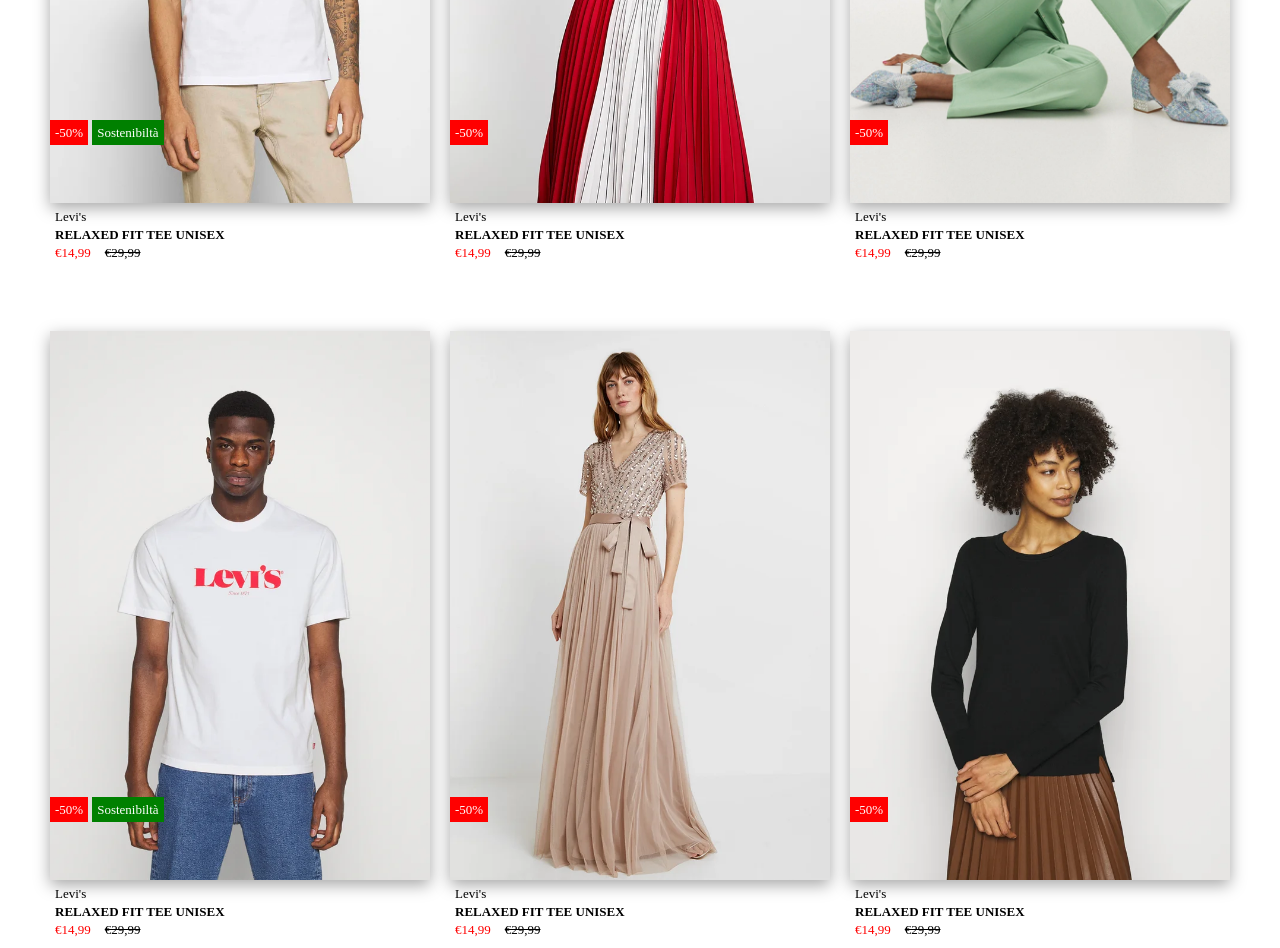
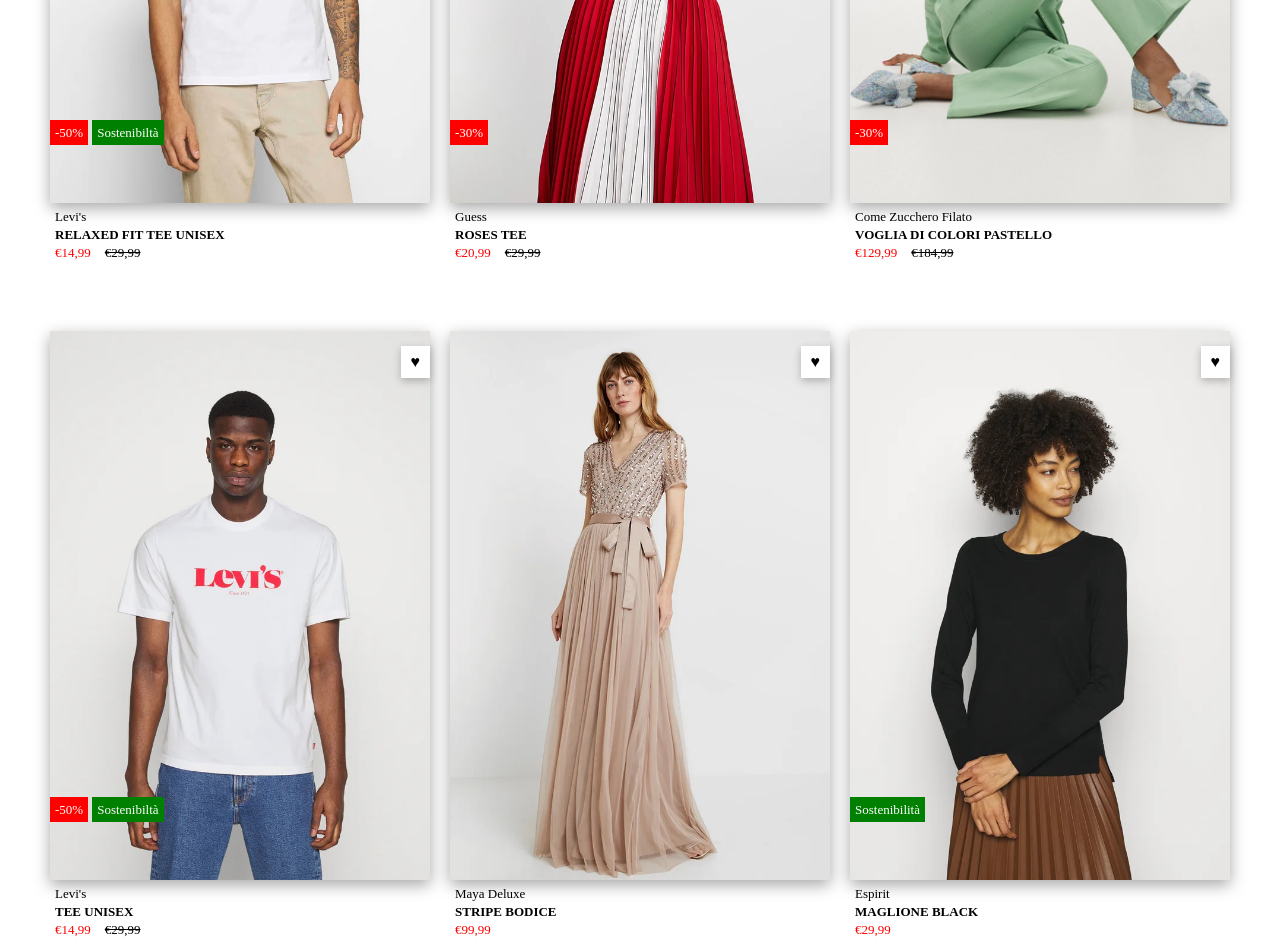
Before and after one commit to MatteoBarducci/html-css-boolando, a plain HTML site: page index.html in a window 1280 px wide. Shown: the part 480-1428 px from the top of the page. Drawn offline with Linux system fonts and the light colour scheme.

Commit message:
feat: add heart

```diff
--- a/index.html
+++ b/index.html
@@ -29,6 +29,7 @@
             <section class="col-33">
                 <div><img class="img" src="images/img/1.webp" alt=""></div>
                 <div><img class="img-b" src="images/img/1b.webp" alt=""></div>
+                <div class="heart">&hearts;</div>
                 <div class="discount">
                     <span>-50%</span>
                     <span>Sostenibiltà</span>
@@ -44,13 +45,14 @@
             <section class="col-33">
                 <div><img class="img" src="images/img/2.webp" alt=""></div>
                 <div><img class="img-b" src="images/img/2b.webp" alt=""></div>
+                <div class="heart">&hearts;</div>
                 <div class="discount">
-                    <span>-50%</span>
+                    <span>-30%</span>
                 </div>
                 <figcaption>
-                    <span class="brand">Levi's</span> <br>
-                    <span class="name"><strong>RELAXED FIT TEE UNISEX</strong></span> <br>
-                    <span class="price">€14,99</span>
+                    <span class="brand">Guess</span> <br>
+                    <span class="name"><strong>ROSES TEE</strong></span> <br>
+                    <span class="price">€20,99</span>
                     <span class="previous-price">€29,99</span>
                 </figcaption>
             </section>
@@ -58,14 +60,15 @@
             <section class="col-33">
                 <div><img class="img" src="images/img/3.webp" alt=""></div>
                 <div><img class="img-b" src="images/img/3b.webp" alt=""></div>
+                <div class="heart">&hearts;</div>
                 <div class="discount">
-                    <span>-50%</span>
+                    <span>-30%</span>
                 </div>
                 <figcaption>
-                    <span class="brand">Levi's</span> <br>
-                    <span class="name"><strong>RELAXED FIT TEE UNISEX</strong></span> <br>
-                    <span class="price">€14,99</span>
-                    <span class="previous-price">€29,99</span>
+                    <span class="brand">Come Zucchero Filato</span> <br>
+                    <span class="name"><strong>VOGLIA DI COLORI PASTELLO</strong></span> <br>
+                    <span class="price">€129,99</span>
+                    <span class="previous-price">€184,99</span>
                 </figcaption>
             </section>
         </div>
@@ -75,13 +78,14 @@
             <section class="col-33">
                 <div><img class="img" src="images/img/4.webp" alt=""></div>
                 <div><img class="img-b" src="images/img/4b.webp" alt=""></div>
+                <div class="heart">&hearts;</div>
                 <div class="discount">
                     <span>-50%</span>
                     <span>Sostenibiltà</span>
                 </div>
                 <figcaption>
                     <span class="brand">Levi's</span> <br>
-                    <span class="name"><strong>RELAXED FIT TEE UNISEX</strong></span> <br>
+                    <span class="name"><strong>TEE UNISEX</strong></span> <br>
                     <span class="price">€14,99</span>
                     <span class="previous-price">€29,99</span>
                 </figcaption>
@@ -90,28 +94,25 @@
             <section class="col-33">
                 <div><img class="img" src="images/img/5.webp" alt=""></div>
                 <div><img class="img-b" src="images/img/5b.webp" alt=""></div>
-                <div class="discount">
-                    <span>-50%</span>
-                </div>
+                <div class="heart">&hearts;</div>
                 <figcaption>
-                    <span class="brand">Levi's</span> <br>
-                    <span class="name"><strong>RELAXED FIT TEE UNISEX</strong></span> <br>
-                    <span class="price">€14,99</span>
-                    <span class="previous-price">€29,99</span>
+                    <span class="brand">Maya Deluxe</span> <br>
+                    <span class="name"><strong>STRIPE BODICE</strong></span> <br>
+                    <span class="price">€99,99</span>
                 </figcaption>
             </section>
             <!-- Sixth img -->
             <section class="col-33">
                 <div><img class="img" src="images/img/6.webp" alt=""></div>
                 <div><img class="img-b" src="images/img/6b.webp" alt=""></div>
+                <div class="heart">&hearts;</div>
                 <div class="discount">
-                    <span>-50%</span>
+                    <span id="sostenibilità">Sostenibilità</span>
                 </div>
                 <figcaption>
-                    <span class="brand">Levi's</span> <br>
-                    <span class="name"><strong>RELAXED FIT TEE UNISEX</strong></span> <br>
-                    <span class="price">€14,99</span>
-                    <span class="previous-price">€29,99</span>
+                    <span class="brand">Espirit</span> <br>
+                    <span class="name"><strong>MAGLIONE BLACK</strong></span> <br>
+                    <span class="price">€29,99</span>
                 </figcaption>
             </section>
         </div>
--- a/style.css
+++ b/style.css
@@ -70,6 +70,10 @@ div > span:first-child{
     background-color: red;
 }
 
+#sostenibilità{
+    background-color: green;
+}
+
 .img, .img-b{
     max-width: 380px;
     box-shadow: rgba(0, 0, 0, 0.35) 0px 5px 15px;
@@ -98,3 +102,18 @@ figcaption > *{
 .previous-price{
     text-decoration: line-through;
 }
+
+.heart{
+    text-align: center;
+    position: absolute;
+    top: 25px;
+    right: 10px;
+    padding: 7px 10px;
+    background-color: white;
+    box-shadow: rgba(0, 0, 0, 0.24) 0px 3px 8px;
+}
+
+.heart:hover{
+    color: red;
+    cursor: pointer;
+}
```
